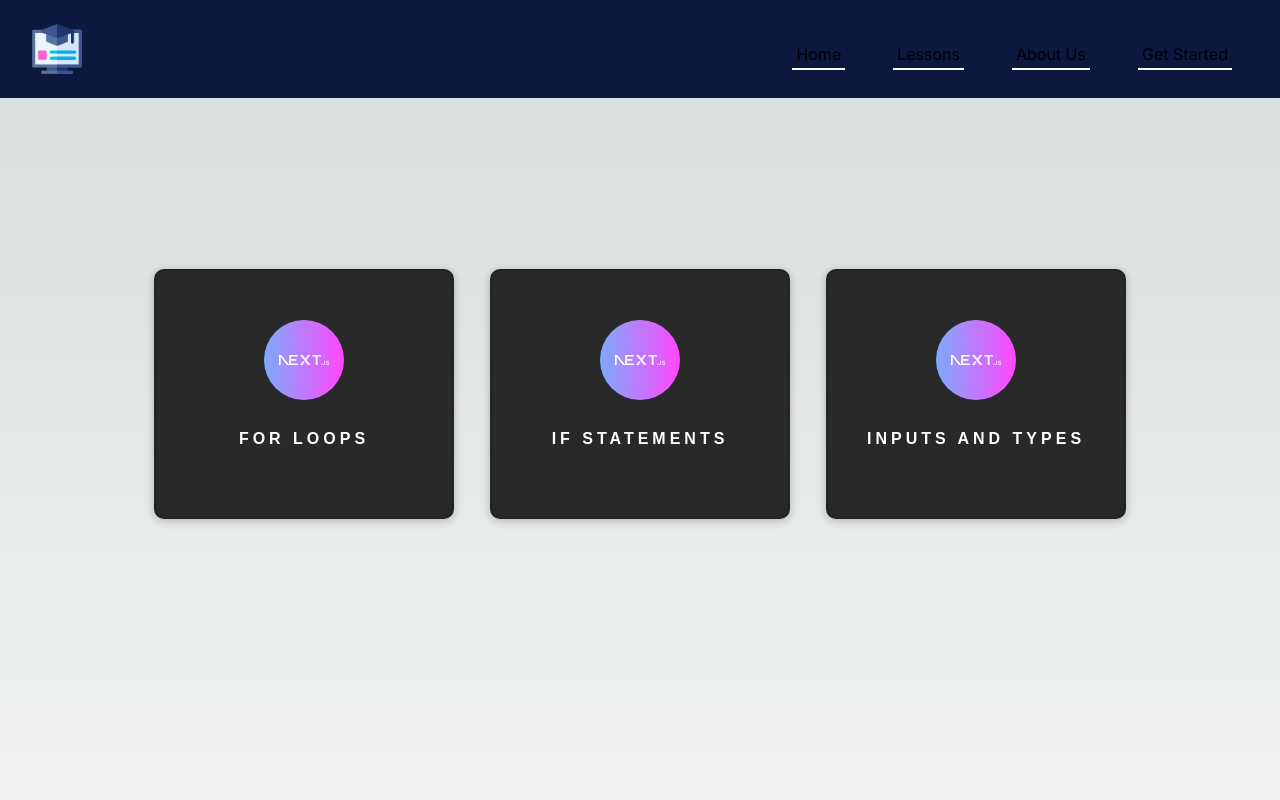
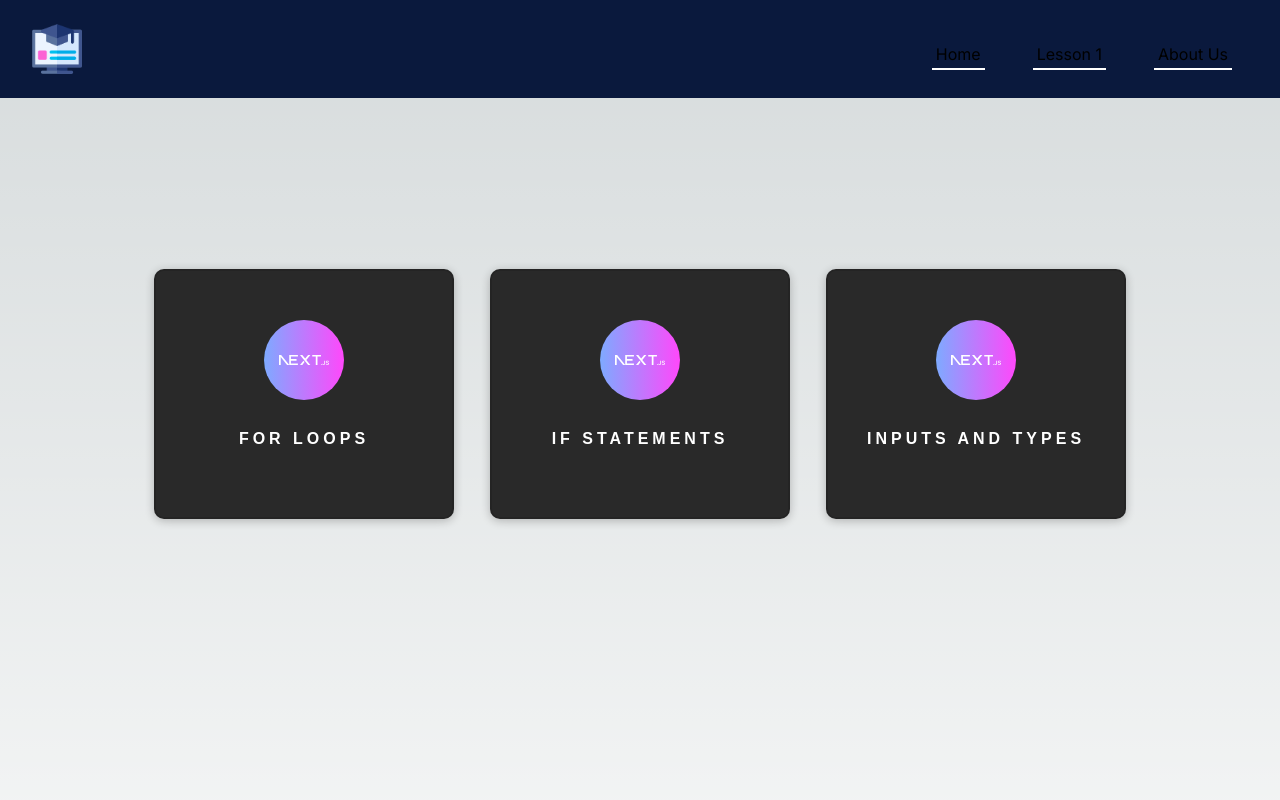
Before and after one commit to eglenn-dev/cse310-team-project, a Next.js app: page / in a window 1280 px wide. Shown: the top 800 px of the page. Built offline with nearby package versions, Linux system fonts and the light colour scheme.

Commit message:
Correct link hrefs

```diff
--- a/app/components/navbar.tsx
+++ b/app/components/navbar.tsx
@@ -16,14 +16,11 @@ export default function NavBar() {
                 <Link className={styles.navLink} href="/">
                     Home
                 </Link>
-                <Link className={styles.navLink} href="/lesson1">
-                    Lessons
+                <Link className={styles.navLink} href="/lesson01">
+                    Lesson 1
                 </Link>
-                <Link className={styles.navLink} href="/lesson2">
+                <Link className={styles.navLink} href="/about">
                     About Us
-                </Link>
-                <Link className={styles.navLink} href="/lesson3">
-                    Get Started
                 </Link>
             </div>
         </div>
```
